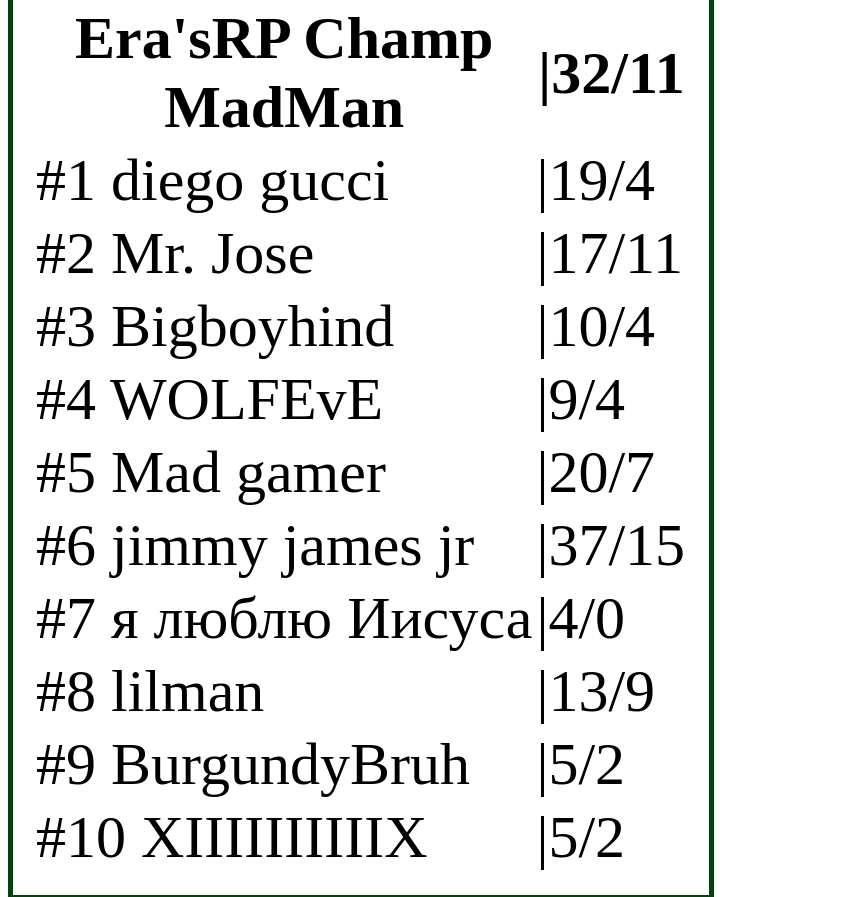
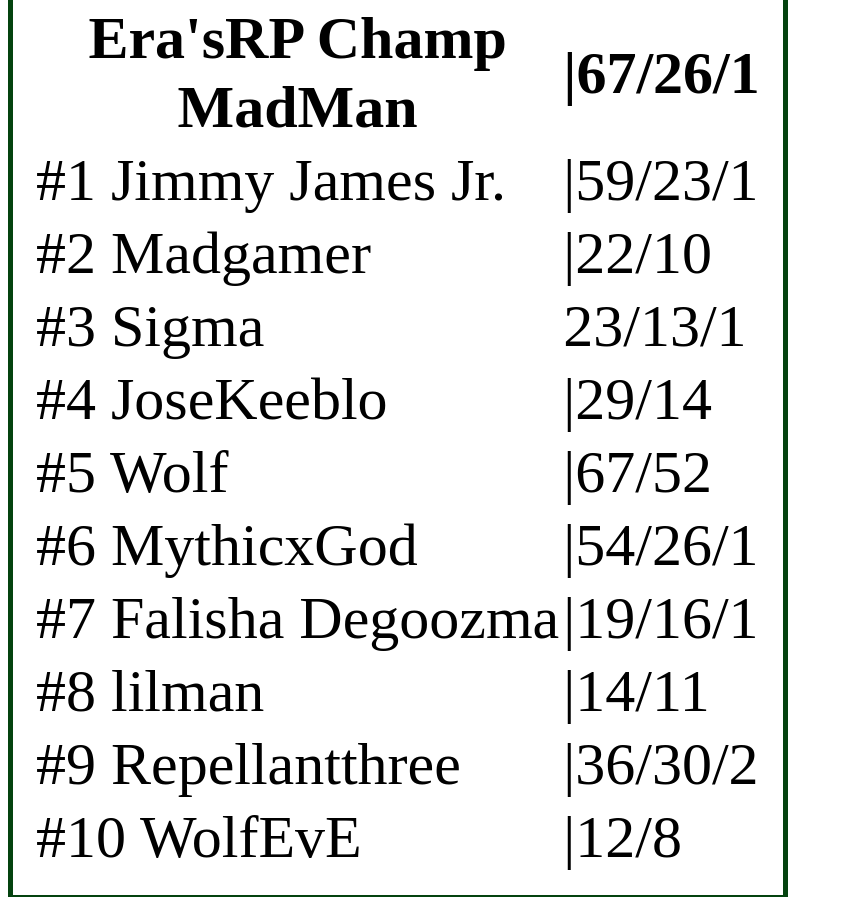
Before and after one commit to KidIcarus86/Staroye-Promotions-website, a plain HTML site: page Top Ten Fighter Ranks.html in a window 1280 px wide. Shown: the part 652-1549 px from the top of the page, without its empty margins (0-843 px from the left). Drawn offline with Linux system fonts and the light colour scheme.

Commit message:
Add files via upload

```diff
--- a/Top Ten Fighter Ranks.html
+++ b/Top Ten Fighter Ranks.html
@@ -69,55 +69,55 @@
 		    </tr>
 		<tr>
 		         <th>SOUP Champ<br>Jimmy James</th>
-				 <th>|32/12</th>
+				 <th>|46/22</th>
 		    </tr>
 			<tr>
 		         <th>KamyPD Champ<br>Jimmy James</th>
-				 <th>|32/12</th>
+				 <th>|46/22</th>
 		    </tr>
 			<tr>
 		         <th>Era'sRP Champ<br>MadMan</th>
-				 <th>|32/11</th>
+				 <th>|67/26/1</th>
 		    </tr>
 		<tr>
-		         <td>#1 diego gucci</td>
-				 <td>|19/4</td>
+		         <td>#1 Jimmy James Jr.</td>
+				 <td>|59/23/1</td>
 		    </tr>
 		<tr>
-		         <td>#2 Mr. Jose</td>
-				 <td>|17/11</td>
+		         <td>#2 Madgamer</td>
+				 <td>|22/10</td>
 		    </tr>
 		<tr>
-		         <td>#3 Bigboyhind</td>
-				 <td>|10/4</td>
+		         <td>#3 Sigma</td>
+				 <td>23/13/1</td>
 		    </tr>
 		<tr>
-		         <td>#4 WOLFEvE</td>
-				 <td>|9/4</td>
+		         <td>#4 JoseKeeblo</td>
+				 <td>|29/14</td>
 		    </tr>
 		<tr>
-		         <td>#5 Mad gamer</td>
-				 <td>|20/7</td>
+		         <td>#5 Wolf</td>
+				 <td>|67/52</td>
 		    </tr>
 		<tr>
-		         <td>#6 jimmy james jr</td>
-				 <td>|37/15</td>
+		         <td>#6 MythicxGod</td>
+				 <td>|54/26/1</td>
 		    </tr>
 		<tr>
-		         <td>#7 я люблю Иисуса</td>
-				 <td>|4/0</td>
+		         <td>#7 Falisha Degoozma</td>
+				 <td>|19/16/1</td>
 		    </tr>
 		<tr>
 		         <td>#8 lilman</td>
-				 <td>|13/9</td>
+				 <td>|14/11</td>
 		    </tr>
 		<tr>
-		         <td>#9 BurgundyBruh</td>
-				 <td>|5/2</td>
+		         <td>#9 Repellantthree</td>
+				 <td>|36/30/2</td>
 		    </tr>
 		 <tr>
-		         <td>#10 XIIIIIIIIIIX</td>
-				 <td>|5/2</td>
+		         <td>#10 WolfEvE</td>
+				 <td>|12/8</td>
 		    </tr>
 </table>
 </p>
```
